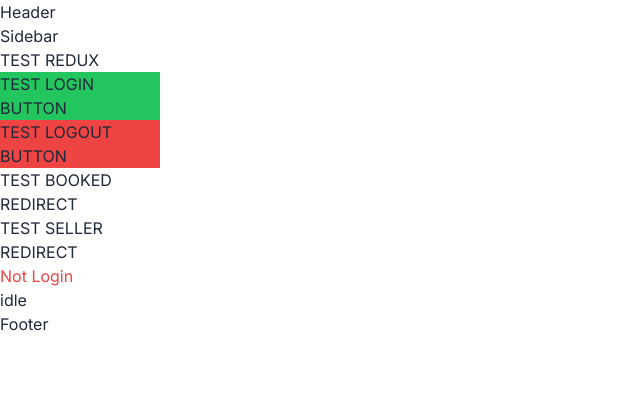
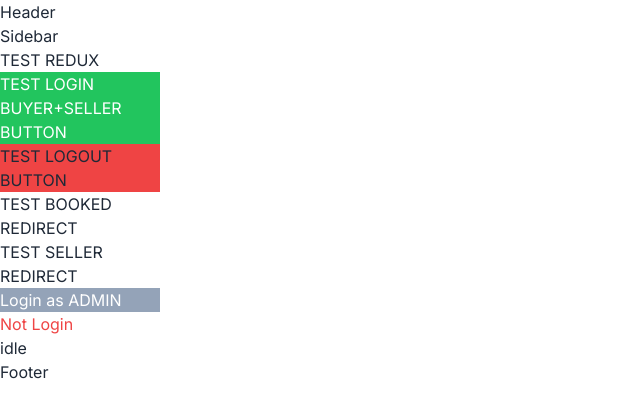
Before and after one commit to NewChayanon/CC17-GroupProject-FrontEnd, a React (Vite) app: page / in a window 1280 px wide. Shown: the top 416 px of the page, without its empty margins (0-640 px from the left). Built offline with nearby package versions, Linux system fonts and the light colour scheme; no server answers.

Commit message:
add admin route and slightly adjust path name

```diff
--- a/src/Pages/TestRedux.jsx
+++ b/src/Pages/TestRedux.jsx
@@ -9,11 +9,21 @@
   const dispatch = useDispatch();
   const { isAuthenticated, status } = useSelector(selectAuth);
 
-  const handleLogin = () => {
+  const handleLoginSeller = () => {
     const user = {
       name: "John Doe",
       email: "john@example.com",
       isSeller: true,
+      isAdmin: false,
+    };
+    dispatch(loginAsync(user));
+  };
+  const handleLoginAdmin = () => {
+    const user = {
+      name: "John Doe",
+      email: "john@example.com",
+      isSeller: false,
+      isAdmin: true,
     };
     dispatch(loginAsync(user));
   };
@@ -24,14 +34,14 @@
     navigate("/user/booked");
   };
   const redirectToSeller = () => {
-    navigate("/seller");
+    navigate("/seller/myshop");
   };
 
   return (
     <div>
       <h1>TEST REDUX</h1>
-      <div className="bg-green-500 w-40" onClick={handleLogin}>
-        TEST LOGIN BUTTON
+      <div className="bg-green-500 w-40 text-white" onClick={handleLoginSeller}>
+        TEST LOGIN BUYER+SELLER BUTTON
       </div>
       <div className="bg-red-500 w-40" onClick={handleLogout}>
         TEST LOGOUT BUTTON
@@ -42,6 +52,9 @@
       <div className="bg-white w-40" onClick={redirectToSeller}>
         TEST SELLER REDIRECT
       </div>
+      <div className="bg-slate-400 w-40 text-white" onClick={handleLoginAdmin}>
+        Login as ADMIN
+      </div>
       {isAuthenticated ? (
         <p className="text-green-500">Login</p>
       ) : (
--- /dev/null
+++ b/src/features/admin/AdminContainer.jsx
@@ -0,0 +1,13 @@
+import { Outlet } from "react-router-dom";
+import Header from "./Header";
+import Sidebar from "./Sidebar";
+
+export default function AdminContainer() {
+  return (
+    <>
+      <Header />
+      <Sidebar />
+      <Outlet />
+    </>
+  );
+}
--- /dev/null
+++ b/src/features/admin/Announcement.jsx
@@ -0,0 +1,3 @@
+export default function Announcement() {
+  return <div>Announcement</div>;
+}
--- /dev/null
+++ b/src/features/admin/Dashboard.jsx
@@ -0,0 +1,3 @@
+export default function Dashboard() {
+  return <div>Dashboard</div>;
+}
--- /dev/null
+++ b/src/features/admin/ManageBuyer.jsx
@@ -0,0 +1,3 @@
+export default function ManageBuyer() {
+  return <div>ManageBuyer</div>;
+}
--- /dev/null
+++ b/src/features/admin/ManageSeller.jsx
@@ -0,0 +1,3 @@
+export default function ManageSeller() {
+  return <div>ManageSeller</div>;
+}
--- /dev/null
+++ b/src/features/authentication/AdminProtectedRoute.jsx
@@ -0,0 +1,18 @@
+import { Navigate } from "react-router-dom";
+import { useSelector } from "react-redux";
+import { selectAuth } from "../../redux/store/slices/auth-slice";
+import LoadingSpinner from "../../components/LoadingSpinner";
+
+export default function SellerProtectedRoute({ children }) {
+  const { status, user } = useSelector(selectAuth);
+
+  if (status === "loading") {
+    return <LoadingSpinner />;
+  }
+
+  if (!user || user.isAdmin === false) {
+    return <Navigate to="/" />;
+  }
+
+  return <>{children}</>;
+}
--- a/src/routes/index.jsx
+++ b/src/routes/index.jsx
@@ -1,5 +1,7 @@
 import { createBrowserRouter, RouterProvider } from "react-router-dom";
 import { lazy } from "react";
+import { useSelector } from "react-redux";
+import { selectAuth } from "../redux/store/slices/auth-slice";
 
 const MainContainer = lazy(() => import("../layouts/MainContainer"));
 const HomePage = lazy(() => import("../Pages/TestRedux"));
@@ -33,8 +35,12 @@
 const SellerInbox = lazy(() => import("../features/seller/SellerInbox"));
 const FavoriteBuyer = lazy(() => import("../features/seller/FavoriteBuyer"));
 const SellerVoucher = lazy(() => import("../features/seller/SellerVoucher"));
+const Dashboard = lazy(() => import("../features/admin/Dashboard"));
+const ManageBuyer = lazy(() => import("../features/admin/ManageBuyer"));
+const ManageSeller = lazy(() => import("../features/admin/ManageSeller"));
+const Announcement = lazy(() => import("../features/admin/Announcement"));
 
-const router = createBrowserRouter([
+const userRouter = createBrowserRouter([
   {
     path: "/",
     element: <MainContainer />,
@@ -48,10 +54,10 @@
           </UserProtectedRoute>
         ),
         children: [
-          { path: "/user/booked", element: <Booked /> },
-          { path: "/user/inbox", element: <UserInbox /> },
-          { path: "/user/favoritevendor", element: <FavoriteVendor /> },
-          { path: "/user/voucher", element: <UserVoucher /> },
+          { path: "booked", element: <Booked /> },
+          { path: "inbox", element: <UserInbox /> },
+          { path: "favoritevendor", element: <FavoriteVendor /> },
+          { path: "voucher", element: <UserVoucher /> },
         ],
       },
       {
@@ -62,11 +68,11 @@
           </SellerProtectedRoute>
         ),
         children: [
-          { path: "/seller/createdevent", element: <CreatedEvent /> },
-          { path: "/seller/myshop", element: <MyShop /> },
-          { path: "/seller/inbox", element: <SellerInbox /> },
-          { path: "/seller/favoritebuyer", element: <FavoriteBuyer /> },
-          { path: "/seller/voucher", element: <SellerVoucher /> },
+          { path: "createdevent", element: <CreatedEvent /> },
+          { path: "myshop", element: <MyShop /> },
+          { path: "inbox", element: <SellerInbox /> },
+          { path: "favoritebuyer", element: <FavoriteBuyer /> },
+          { path: "voucher", element: <SellerVoucher /> },
         ],
       },
 
@@ -74,49 +80,48 @@
         path: "/store/:storeId",
         element: <StorePage />,
         children: [
-          {
-            path: "/store/:storeId/detail",
-            element: <StoreDetail />,
-          },
-          {
-            path: "/store/:storeId/featuredproduct",
-            element: <FeaturedProduct />,
-          },
-          {
-            path: "/store/:storeId/upcomingevent",
-            element: <UpcomingEvent />,
-          },
-          {
-            path: "/store/:storeId/review",
-            element: <Review />,
-          },
+          { path: "detail", element: <StoreDetail /> },
+          { path: "featuredproduct", element: <FeaturedProduct /> },
+          { path: "upcomingevent", element: <UpcomingEvent /> },
+          { path: "review", element: <Review /> },
         ],
       },
       {
         path: "/event/:eventId",
         element: <EventPage />,
         children: [
-          {
-            path: "/event/:eventId/detail",
-            element: <EventDetail />,
-          },
-          {
-            path: "/event/:eventId/product",
-            element: <Product />,
-          },
-          {
-            path: "/event/:eventId/promotion",
-            element: <Promotion />,
-          },
-          {
-            path: "/event/:eventId/about",
-            element: <AboutSeller />,
-          },
+          { path: "detail", element: <EventDetail /> },
+          { path: "product", element: <Product /> },
+          { path: "promotion", element: <Promotion /> },
+          { path: "about", element: <AboutSeller /> },
         ],
       },
     ],
   },
 ]);
+
+const adminRouter = createBrowserRouter([
+  {
+    path: "/",
+    element: <MainContainer />,
+    children: [
+      { path: "/", element: <Dashboard /> },
+      { path: "buyer", element: <ManageBuyer /> },
+      { path: "seller", element: <ManageSeller /> },
+      { path: "announcement", element: <Announcement /> },
+    ],
+  },
+]);
+
 export default function Router() {
-  return <RouterProvider router={router} />;
+  const { user } = useSelector(selectAuth);
+  let finalRouter;
+
+  if (!user || user.isAdmin === false) {
+    finalRouter = userRouter;
+  } else if (user.isAdmin === true) {
+    finalRouter = adminRouter;
+  }
+
+  return <RouterProvider router={finalRouter} />;
 }
```
